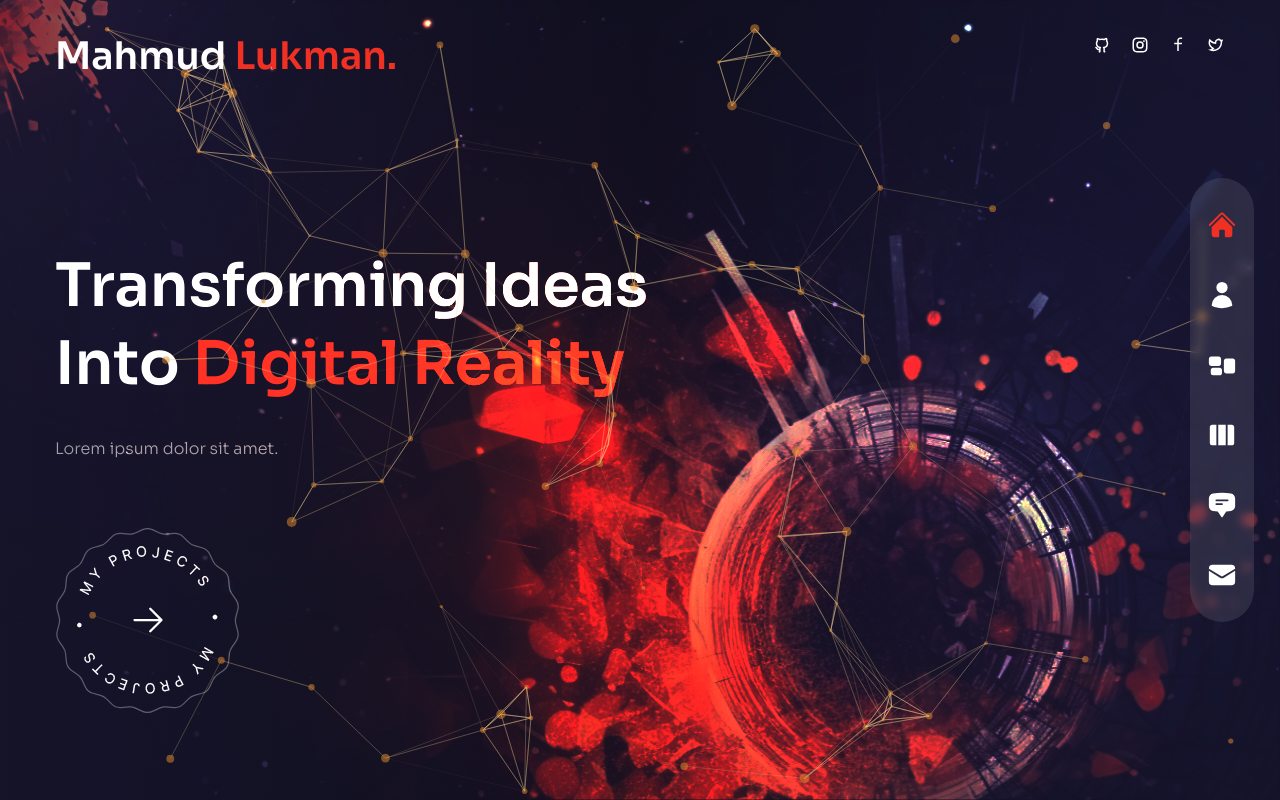
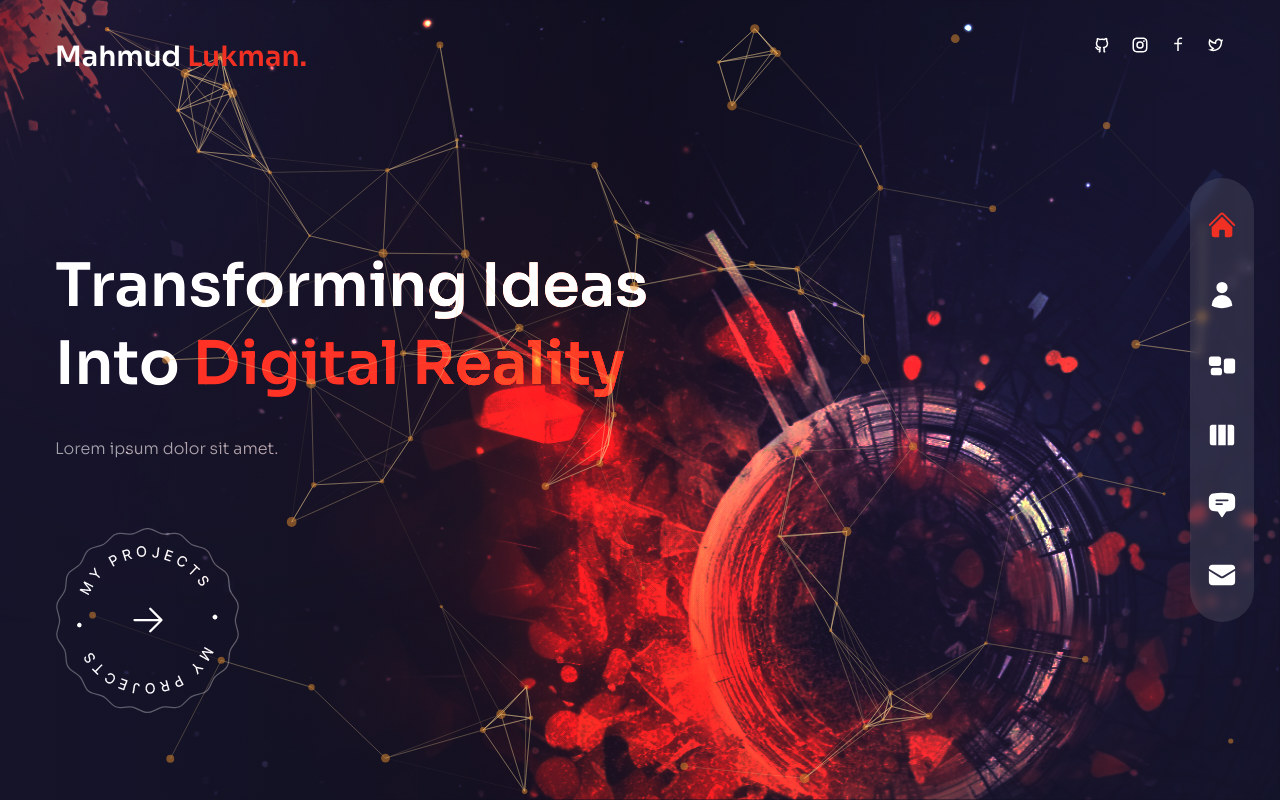
Before and after one commit to mahmudlukman/portfolio, a Next.js app: page / in a window 1280 px wide. Built offline with nearby package versions, Linux system fonts and the light colour scheme.

Commit message:
css cleanup

```diff
--- a/styles/globals.css
+++ b/styles/globals.css
@@ -32,7 +32,7 @@
     @apply text-[35px] leading-tight md:text-[54px] md:leading-[1.3] mb-4 font-semibold;
   }
   .h3 {
-    @apply text-[25px] leading-tight md:text-[38px] md:leading-[1.3] mb-4 font-semibold;
+    @apply text-[18px] leading-tight md:text-[28px] md:leading-[0.8] mb-4 font-semibold;
   }
   p {
     @apply leading-[1.8] text-white/60 font-light;
```
